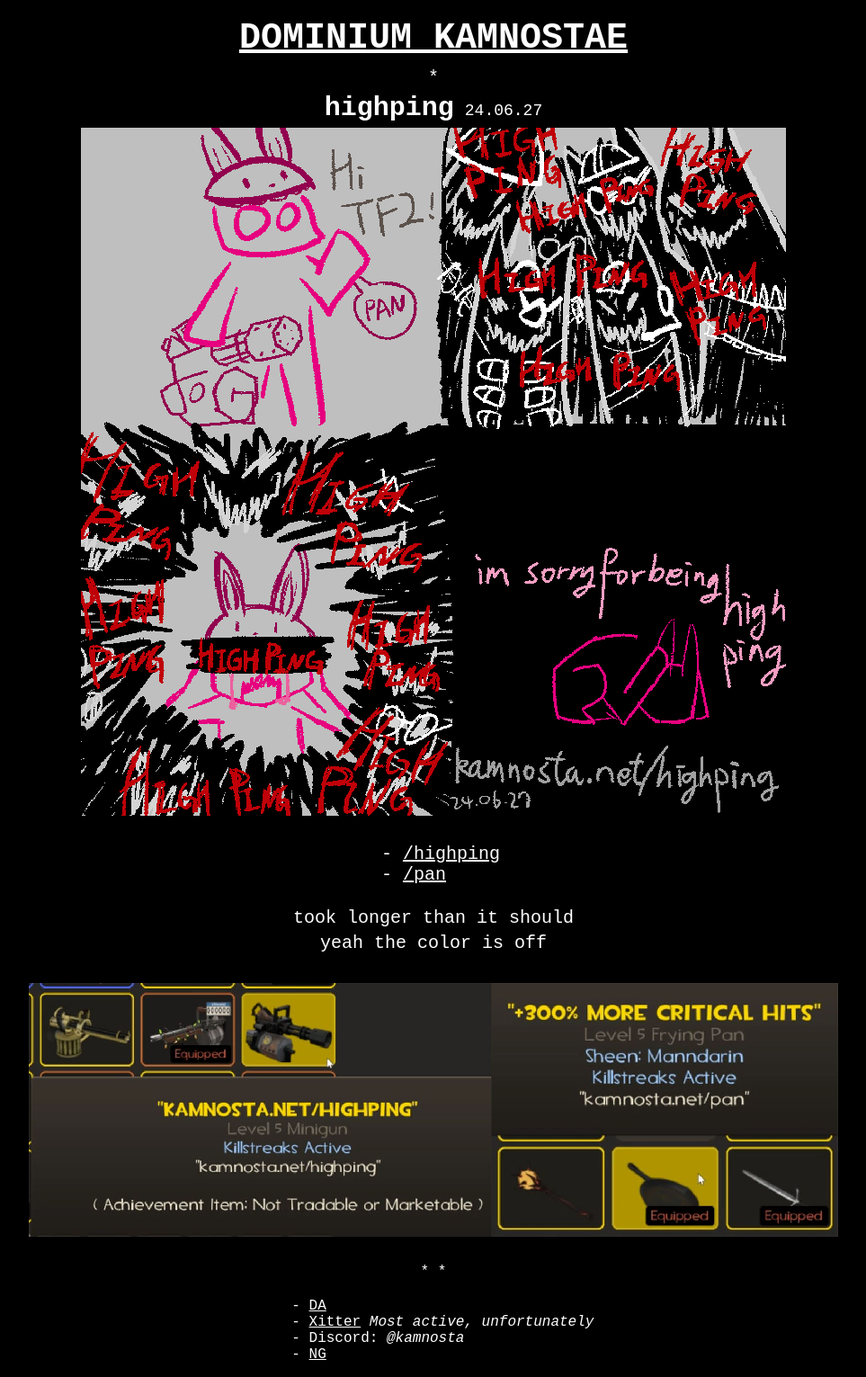
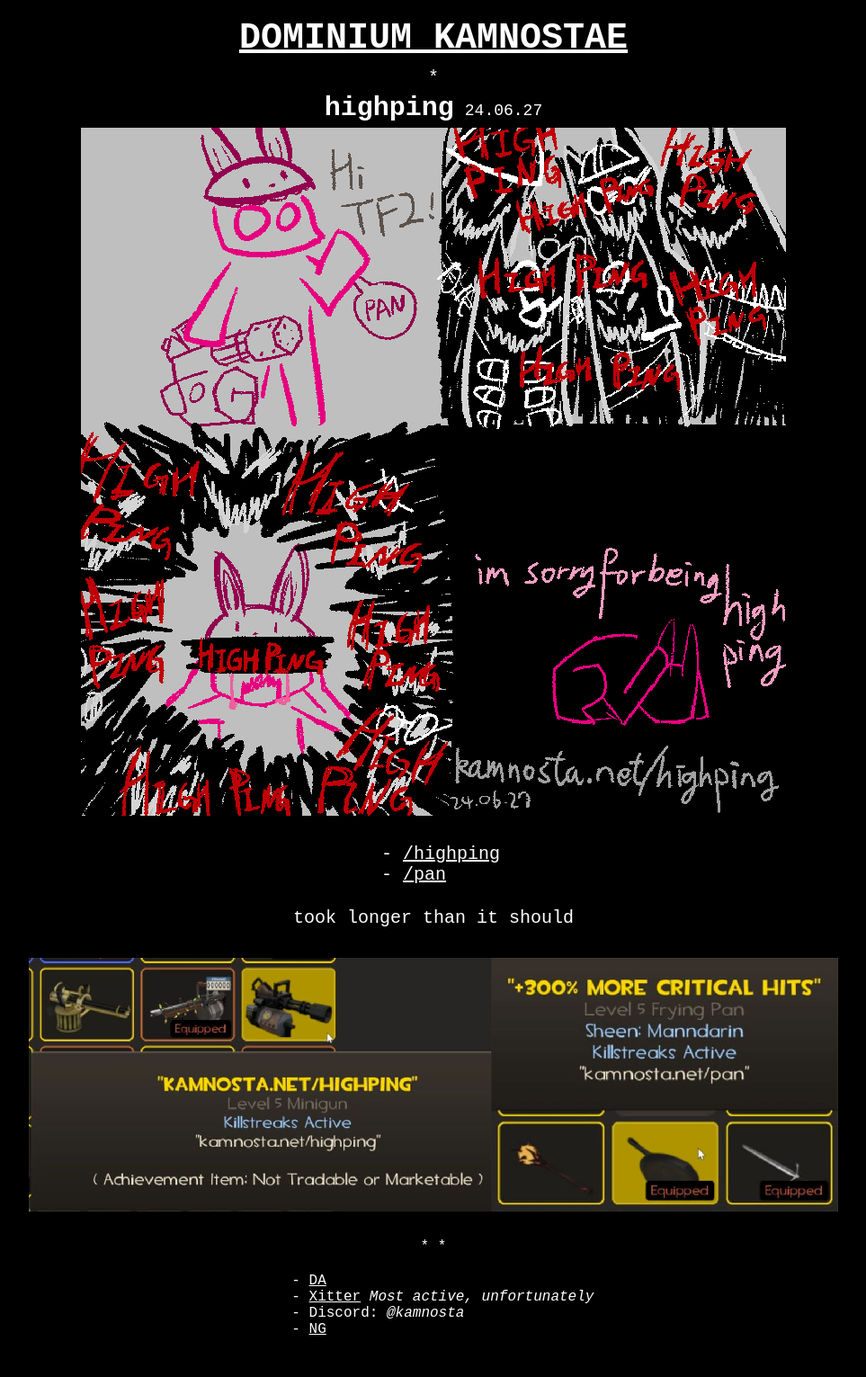
Before and after one commit to kamnosta/testproj, a Jekyll site: the page built from _posts/24-06-27-highping.md, in a window 1280 px wide. Shown: the whole page at 90% size, without its empty margins (158-1121 px from the left). Built offline with Jekyll 4.4.1, drawn with Linux system fonts in a browser that asks for light colours; our own code applies the rules of GitHub Pages for plain Markdown files; after the commit the page ends 1503 px from its top, so only the background shows below that.

Commit message:
highping post content change

```diff
--- a/_posts/24-06-27-highping.md
+++ b/_posts/24-06-27-highping.md
@@ -12,8 +12,6 @@ og_description: "highping"
 
 took longer than it should
 
-yeah the color is off
-
 <br>
 
 ![/imgs_posts/240627_highping_descs.jpg](/imgs_posts/240627_highping_descs.jpg)
```
